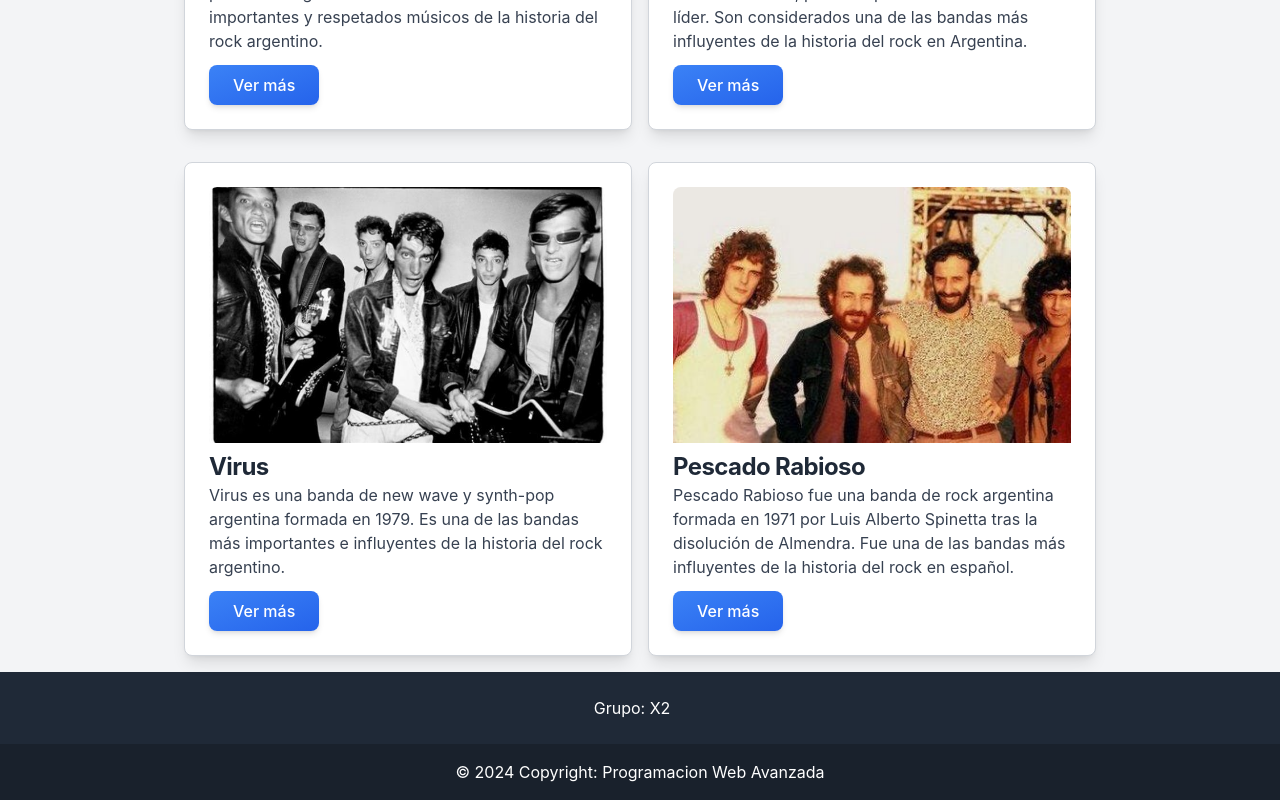
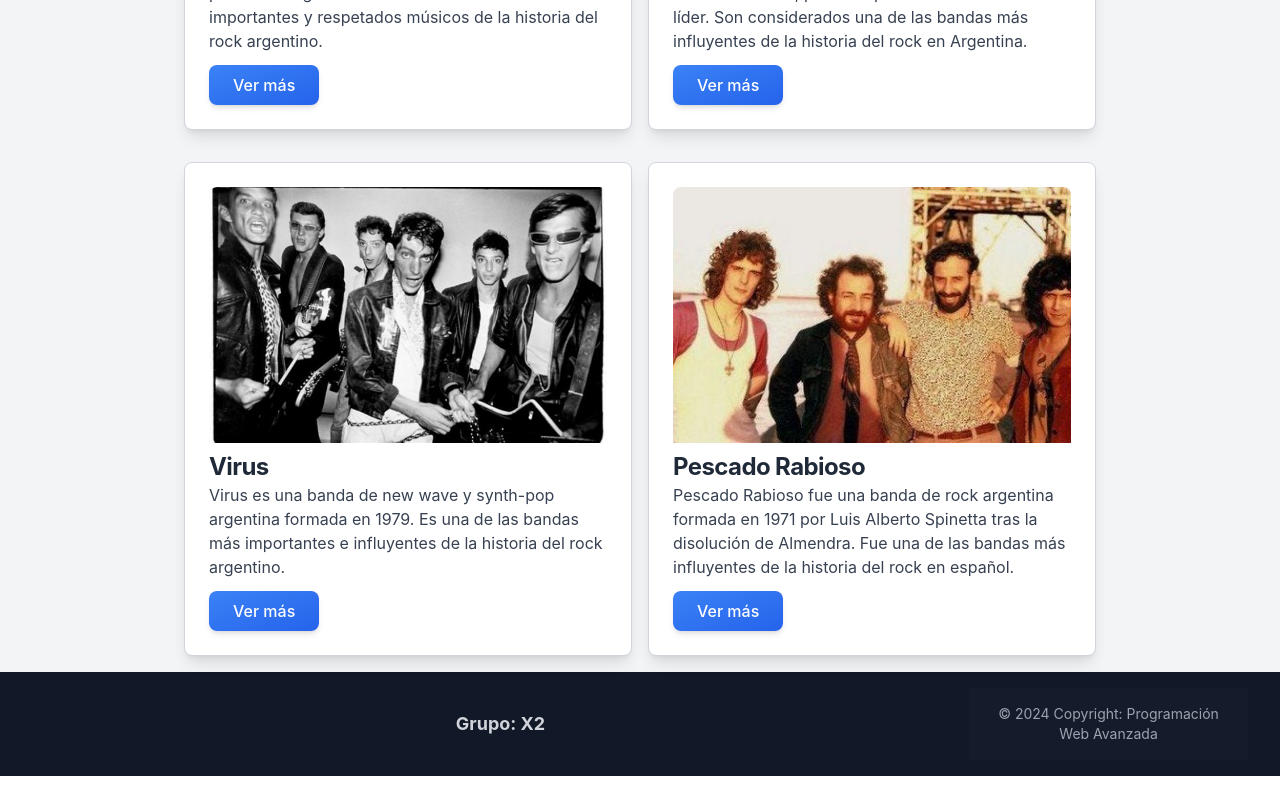
Before and after one commit to Santiag0Vidal/TrabajoPr-ctico-ReactParte2, a React (Create React App) app: page / in a window 1280 px wide. Shown: the part 1132-1932 px from the top of the page. After the commit the page ends 1908 px from the top, so only its background shows below. Built offline with nearby package versions, Linux system fonts and the light colour scheme.

Commit message:
agrege los estilos de del Footer dentro de su carpeta modules

```diff
--- a/src/Components/Footer/Footer.jsx
+++ b/src/Components/Footer/Footer.jsx
@@ -1,25 +1,24 @@
+// Footer.jsx
+
 import React from 'react';
-//import styles from './Footer.module.css'; // Importa el archivo CSS
-//implemento tailwind aca sin usar el Footer.module.css
+import styles from './Footer.module.css'; // Importa el archivo CSS
+
 const Footer = () => {
     return (
-        <footer class="flex flex-col items-center bg-[#1f2937] text-center text-white">
-  <div class="container p-6">
-    <div class="">
-      <p class="flex items-center justify-center">
-        <span class="me-4">Grupo: X2</span>
-
+        <footer className={styles.footerContainer}>
+            <div className={styles.container}>
+                <div className="">
+                    <p className="flex items-center justify-center">
+                        <span className={styles.groupName}>Grupo: X2</span>
                     </p>
                 </div>
             </div>
 
-  <div class="w-full bg-black/20 p-4 text-center">
+            <div className={styles.copyright}>
                 © 2024 Copyright:
-    <a href="https://github.com/Santiag0Vidal/trabajo_practico_react_parte2" target="_blank"> Programacion Web Avanzada</a>
+                <a href="https://github.com/Santiag0Vidal/trabajo_practico_react_parte2" target="_blank" rel="noopener noreferrer"> Programación Web Avanzada</a>
             </div>
         </footer>
-
-
     );
 };
 
--- a/src/Components/Footer/Footer.module.css
+++ b/src/Components/Footer/Footer.module.css
@@ -1,25 +1,30 @@
 
-/*no se usa porque estoy usando tailwind en el footer.jsx*/
 @import "tailwindcss/base";
 @import "tailwindcss/components";
 @import "tailwindcss/utilities";
-.footer {
-    @apply flex flex-col items-center bg-[#0a4275] text-center text-white;
-}
 
-.flexContainer {
-    @apply flex flex-row justify-between;
-}
 
-.link,
-.text {
-    @apply mx-10;
-}
+.footerContainer {
+    @apply bg-gray-900 shadow-md flex justify-between items-center py-4 px-8 text-white;
+  }
 
-.link {
-    @apply mb-2 hover:text-gray-300;
-}
 
-.text {
-    @apply mb-1;
-}
+  .groupName {
+    @apply font-bold text-lg text-gray-300 hover:text-white;
+  }
+
+  .logo {
+    @apply h-12 w-auto;
+  }
+
+  .date {
+    @apply text-sm text-gray-400 ml-auto;
+  }
+
+  .container {
+    @apply p-4;
+  }
+
+  .copyright {
+    @apply bg-gray-800/20 p-4 text-center text-gray-400 text-sm;
+  }
```
Lines whose indentation alone changed are shown as unchanged.
